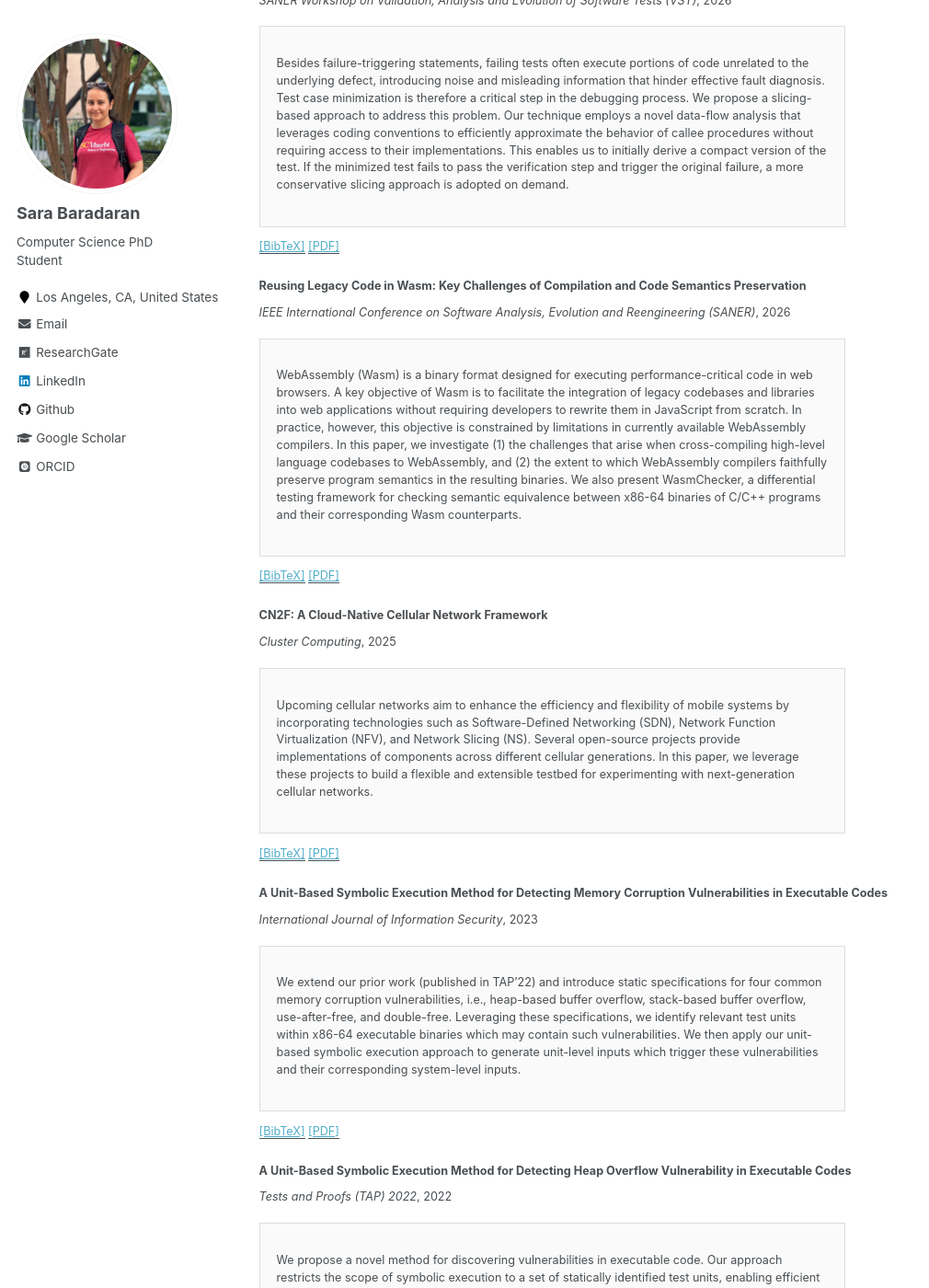
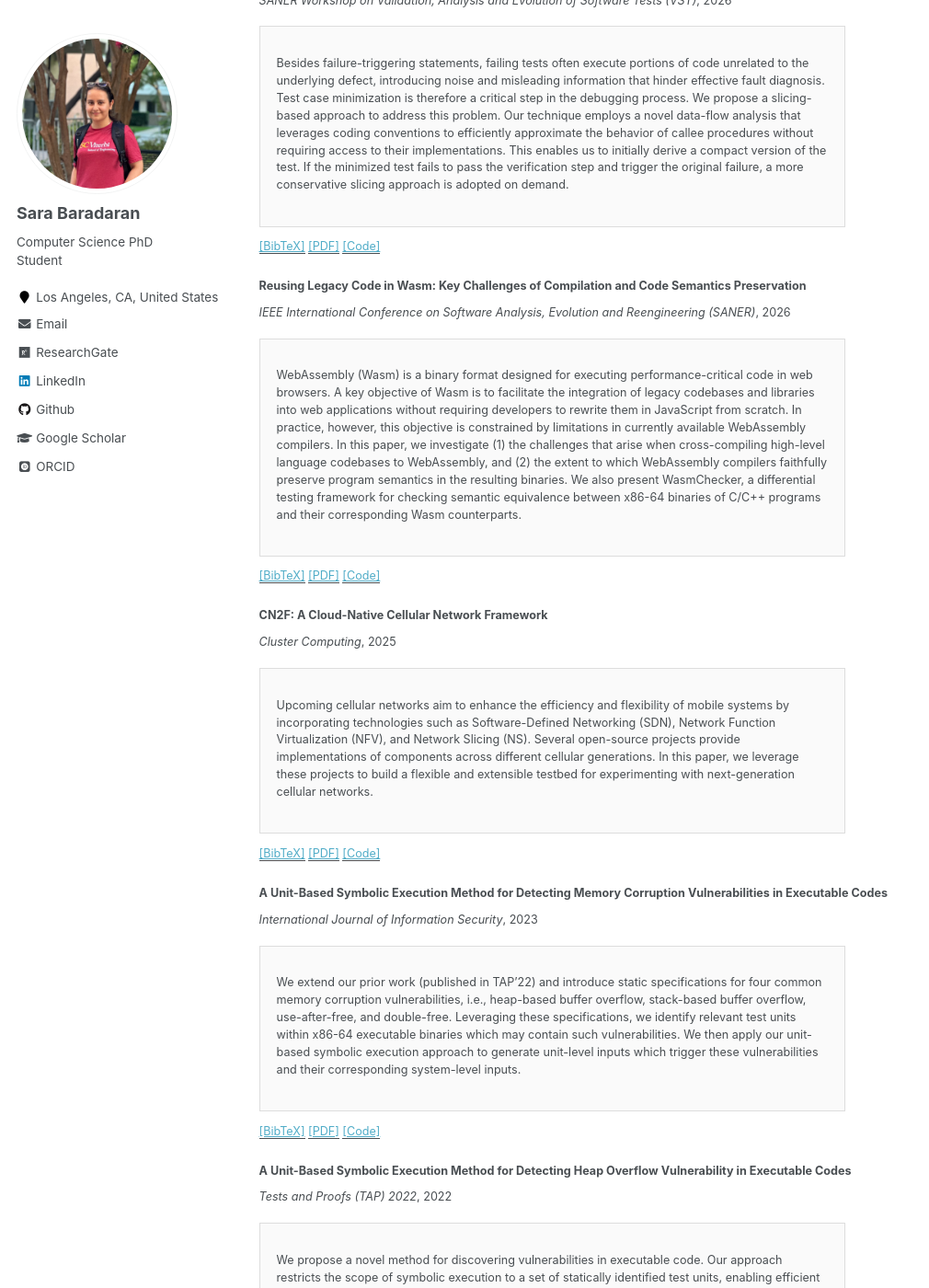
Before and after one commit to SaraBaradaran/SaraBaradaran.github.io, a Jekyll site: the page built from _pages/publications.md, in a window 1280 px wide and 1400 px high, scrolled down 402 px. Shown: the whole window at 92% size, without its empty margins (0-1010 px from the left). Built offline with Jekyll 4.4.1, drawn with Linux system fonts in a browser that asks for light colours; some web fonts are replaced.

Commit message:
Update archive-single.html

```diff
--- a/_includes/archive-single.html
+++ b/_includes/archive-single.html
@@ -77,7 +77,7 @@
       </div>
     {% endif %}
 
-    {% if post.citation and post.paperurl and post.artifact %}
+    {% if post.citation and post.paperurl and post.code %}
       <p><a href="{{ post.citation }}"><u>[BibTeX]</u></a> <a href="{{ post.paperurl }}"><u>[PDF]</u></a> <a href="{{ post.artifact }}"><u>[Code]</u></a></p>
     {% elsif post.citation and post.paperurl %}
       <p><a href="{{ post.citation }}"><u>[BibTeX]</u></a> <a href="{{ post.paperurl }}"><u>[PDF]</u></a></p>
```
